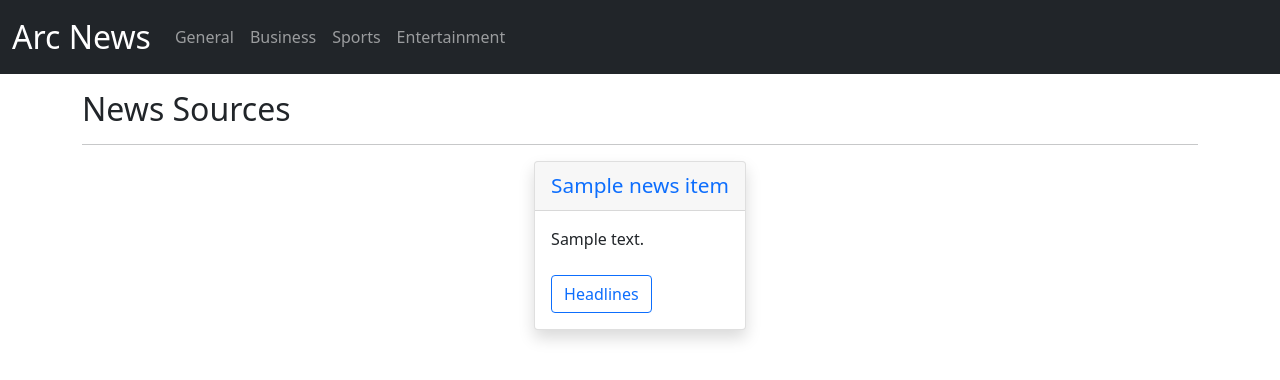
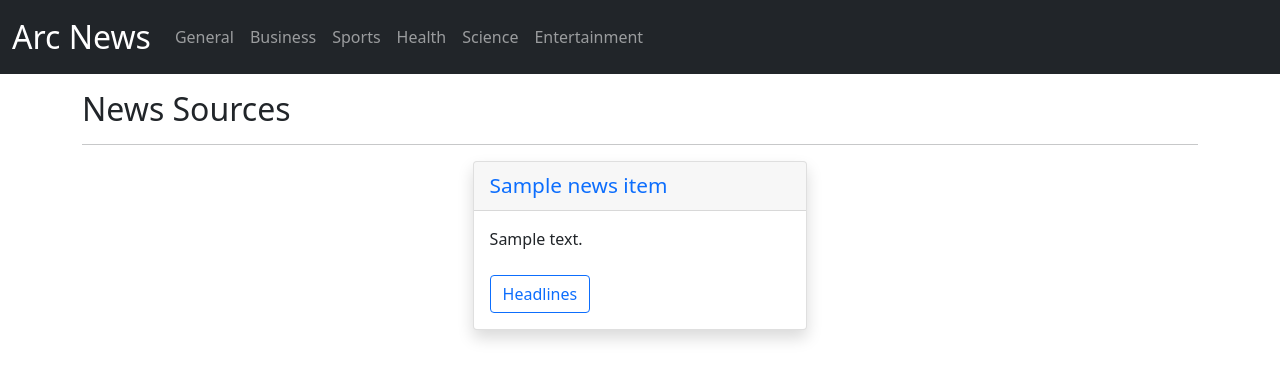
Before and after one commit to otienotimothy/news-arc, a Flask app: template app/templates/index.html in a window 1280 px wide. Shown: the top 380 px of the page. Run offline with Flask 2, Linux system fonts and the light colour scheme; the template is opened without the code that fills it: most values are stand-ins (such as "Sample title", 1, 10 or a date in 2020); parts of the project's set-up code (start-up, migrations or seed data) failed here and were passed over.

Commit message:
Modify the styling

```diff
--- a/app/static/css/styles.css
+++ b/app/static/css/styles.css
@@ -11,3 +11,9 @@
     text-decoration: none;
     font-size: 1.3rem;
 }
+
+@media(min-width: 990px){
+	.card {
+		width: 30%;
+	}
+}
--- a/app/templates/base.html
+++ b/app/templates/base.html
@@ -41,6 +41,8 @@
 						<a class="nav-item nav-link" href="#">General</a>
 						<a class="nav-item nav-link" href="#">Business</a>
 						<a class="nav-item nav-link" href="#">Sports</a>
+						<a class="nav-item nav-link" href="#">Health</a>
+						<a class="nav-item nav-link" href="#">Science</a>
 						<a class="nav-item nav-link" href="#">Entertainment</a>
 					</div>
 				</div>
--- a/app/templates/index.html
+++ b/app/templates/index.html
@@ -5,7 +5,7 @@
 	<hr />
 	<div class="d-flex justify-content-around flex-wrap">
 		{% for news_item in news_list %}
-		<div class="card mb-4 shadow" style="max-width: 30%">
+		<div class="card mb-4 shadow">
 			<div class="card-header">
 				<a href={{news_item.url}}> {{news_item.name}} </a>
 			</div>
```
